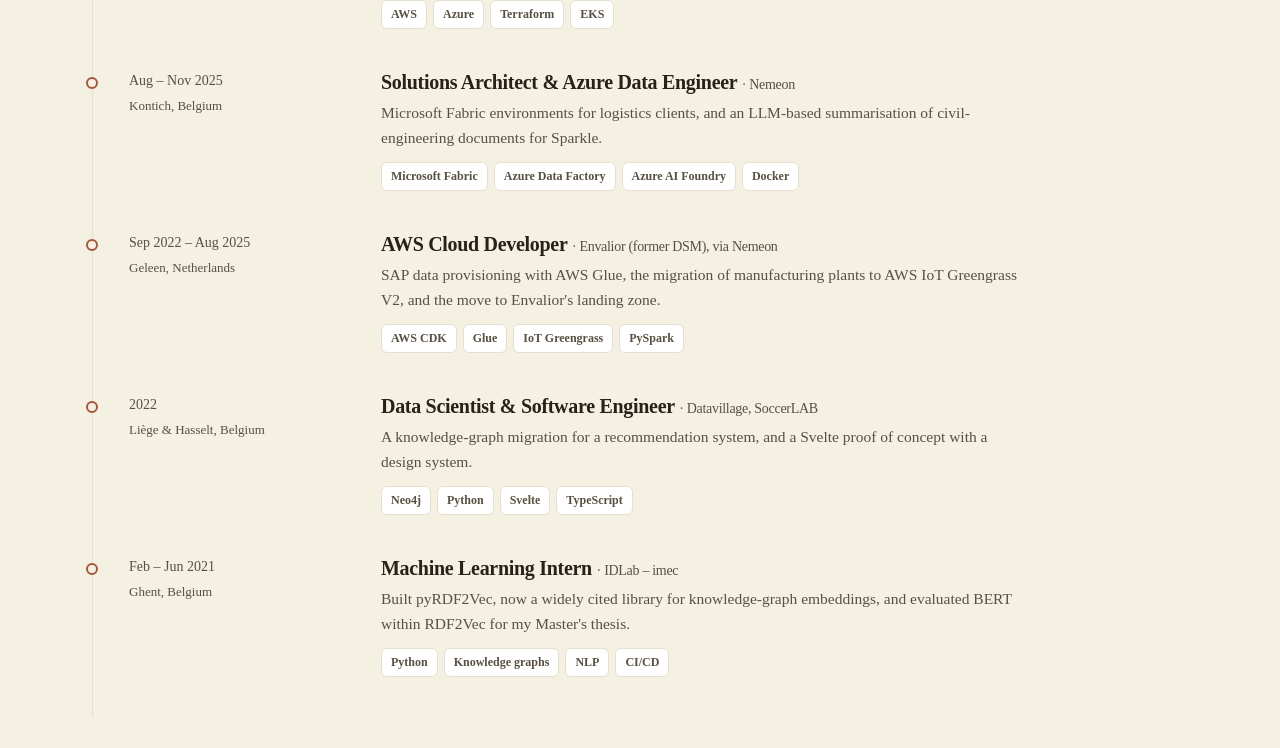
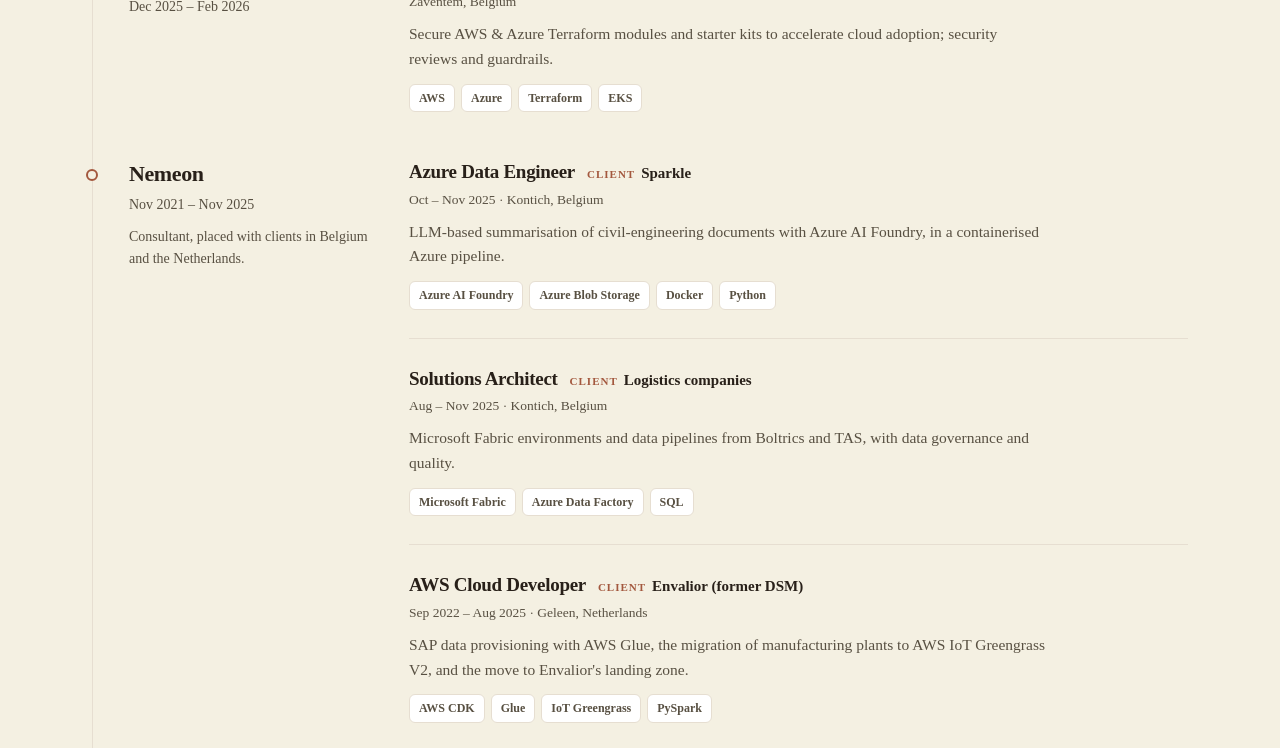
Before and after one commit to rememberYou/rememberYou.github.io, an Astro site: page / in a window 1280 px wide. Shown: the part 2277-3025 px from the top of the page. Built offline with nearby package versions, Linux system fonts and the light colour scheme; Astro itself is replaced by a stand-in of ours.

Commit message:
fix(experience): separate employers from the clients worked for
The same field held the employer in one entry and the client in another,
worded three ways ('CBTW, for Partenamut', 'Envalior (former DSM), via
Nemeon', 'Datavillage, SoccerLAB'), so it read as a new employer every time.

Experience is now a list of employers, each with its missions; a mission
names its client, under the same 'Client' label everywhere. Nemeon shows
once, with its five client missions; the two 2022 missions are separate.

```diff
--- a/src/components/Experience.astro
+++ b/src/components/Experience.astro
@@ -7,26 +7,43 @@ import { experience } from '../data/profile';
     <div class="reveal">
       <p class="kicker">Experience</p>
       <h2 id="experience-title">Where I've made an impact.</h2>
+      <p class="lede">By employer, with the clients I worked for as a consultant.</p>
     </div>
     <ol class="timeline">
-      {experience.map(({ period, place, role, company, summary, stack, current }) => (
-        <li class:list={['job', 'reveal', { current }]}>
-          <p class="when">
-            {current && <span class="now">Current</span>}
-            {period}
-            <span class="place">{place}</span>
-          </p>
-          <div>
+      {experience.map(({ name, period, summary, current, missions }) => (
+        <li class:list={['employer', 'reveal', { current }]}>
+          <div class="head">
             <h3>
-              {role} <small>· {company}</small>
+              {name}
+              {current && <span class="now">Current</span>}
             </h3>
-            <p class="summary">{summary}</p>
-            <ul class="stack" aria-label="Technologies">
-              {stack.map((tech) => (
-                <li>{tech}</li>
-              ))}
-            </ul>
+            <p class="period">{period}</p>
+            {summary && <p class="about">{summary}</p>}
           </div>
+          <ol class="missions">
+            {missions.map((mission) => (
+              <li class="mission">
+                <h4>
+                  {mission.role}
+                  {mission.client && (
+                    <span class="client">
+                      <span class="label">Client</span>
+                      {mission.client}
+                    </span>
+                  )}
+                </h4>
+                <p class="meta">
+                  {missions.length > 1 ? `${mission.period} · ${mission.place}` : mission.place}
+                </p>
+                <p class="summary">{mission.summary}</p>
+                <ul class="stack" aria-label="Technologies">
+                  {mission.stack.map((tech) => (
+                    <li>{tech}</li>
+                  ))}
+                </ul>
+              </li>
+            ))}
+          </ol>
         </li>
       ))}
     </ol>
@@ -44,19 +61,19 @@ import { experience } from '../data/profile';
     list-style: none;
   }
 
-  .job {
+  .employer {
     position: relative;
     display: grid;
-    grid-template-columns: 220px 1fr;
-    gap: 32px;
-    padding: 0 0 40px 36px;
+    grid-template-columns: 240px 1fr;
+    gap: 40px;
+    padding: 0 0 48px 36px;
   }
 
-  .job::before {
+  .employer::before {
     content: '';
     position: absolute;
     left: -7px;
-    top: 8px;
+    top: 9px;
     width: 12px;
     height: 12px;
     border-radius: 50%;
@@ -64,16 +81,26 @@ import { experience } from '../data/profile';
     border: 2px solid var(--primary);
   }
 
-  .job.current::before {
+  .employer.current::before {
     background: var(--primary);
     box-shadow: 0 0 0 5px color-mix(in srgb, var(--primary) 22%, transparent);
   }
 
+  h3 {
+    display: flex;
+    align-items: center;
+    gap: 10px;
+    font-family: var(--font-title);
+    font-size: 22px;
+    font-weight: 700;
+    letter-spacing: -0.4px;
+    line-height: 1.3;
+  }
+
   .now {
-    display: inline-block;
-    margin-right: 8px;
     padding: 1px 8px;
     border-radius: 999px;
+    font-family: var(--font-body);
     font-size: 11px;
     font-weight: 600;
     letter-spacing: 0.6px;
@@ -82,36 +109,70 @@ import { experience } from '../data/profile';
     background: var(--primary);
   }
 
-  .when {
+  .period {
+    margin-top: 4px;
     font-size: 14px;
     font-weight: 500;
     color: var(--soft);
   }
 
-  .place {
-    display: block;
-    margin-top: 2px;
-    font-size: 13px;
-    font-weight: 400;
+  .about {
+    margin-top: 10px;
+    font-size: 14px;
+    line-height: 1.55;
+    color: var(--soft);
   }
 
-  h3 {
+  .missions {
+    display: grid;
+    gap: 28px;
+    list-style: none;
+  }
+
+  .mission + .mission {
+    padding-top: 28px;
+    border-top: 1px solid var(--border);
+  }
+
+  h4 {
+    display: flex;
+    flex-wrap: wrap;
+    align-items: baseline;
+    gap: 6px 12px;
     font-family: var(--font-title);
-    font-size: 20px;
+    font-size: 19px;
     font-weight: 700;
     letter-spacing: -0.3px;
     line-height: 1.3;
   }
 
-  small {
+  .client {
+    display: inline-flex;
+    align-items: baseline;
+    gap: 6px;
     font-family: var(--font-body);
-    font-size: 14px;
-    font-weight: 500;
+    font-size: 15px;
+    font-weight: 600;
+    letter-spacing: 0;
+    color: var(--text);
+  }
+
+  .label {
+    font-size: 11px;
+    font-weight: 600;
+    letter-spacing: 1px;
+    text-transform: uppercase;
+    color: var(--primary);
+  }
+
+  .meta {
+    margin-top: 4px;
+    font-size: 13.5px;
     color: var(--soft);
   }
 
   .summary {
-    margin-top: 6px;
+    margin-top: 8px;
     max-width: 640px;
     font-size: 15.5px;
     line-height: 1.6;
@@ -137,9 +198,9 @@ import { experience } from '../data/profile';
   }
 
   @media (max-width: 920px) {
-    .job {
+    .employer {
       grid-template-columns: 1fr;
-      gap: 6px;
+      gap: 18px;
       padding-left: 26px;
     }
   }
--- a/src/data/profile.ts
+++ b/src/data/profile.ts
@@ -94,71 +94,123 @@ export const expertise: { icon: Icon; title: string; summary: string; points: st
   },
 ];
 
-export interface Job {
+/** One assignment: for a client when there is one, for the employer otherwise. */
+export interface Mission {
+  role: string;
+  /** Who the work was for, when it was not the employer itself. */
+  client?: string;
   period: string;
   place: string;
-  role: string;
-  company: string;
   summary: string;
   stack: string[];
-  current?: boolean;
 }
 
-export const experience: Job[] = [
+/** An employer, and the missions done while employed there, newest first. */
+export interface Employer {
+  name: string;
+  period: string;
+  /** What the employment was, when it is more than its missions. */
+  summary?: string;
+  current?: boolean;
+  missions: Mission[];
+}
+
+export const experience: Employer[] = [
   {
+    name: 'CBTW',
+    period: 'Apr 2026 – Present',
+    summary: 'Cloud architectures on AWS and Azure for clients, and contributions to RFPs.',
+    current: true,
+    missions: [
+      {
+        role: 'Solutions Architect',
+        client: 'Partenamut',
         period: 'Apr 2026 – Present',
         place: 'Brussels, Belgium · Hybrid',
-    role: 'Solutions Architect',
-    company: 'CBTW, for Partenamut',
         summary:
-      'Cloud architectures on AWS and Azure, and RFPs. For Partenamut: a multi-account CI/CD pipeline factory, a central monitoring platform, intelligent document processing, and data ingestion into Redshift.',
+          'A multi-account CI/CD pipeline factory, a central monitoring platform, intelligent document processing, and data ingestion into Redshift.',
         stack: ['AWS CDK', 'CodePipeline', 'Step Functions', 'Bedrock'],
-    current: true,
+      },
+    ],
   },
   {
+    name: 'Deloitte',
+    period: 'Dec 2025 – Feb 2026',
+    missions: [
+      {
+        role: 'Solutions Architect',
         period: 'Dec 2025 – Feb 2026',
         place: 'Zaventem, Belgium',
-    role: 'Solutions Architect',
-    company: 'Deloitte',
         summary:
           'Secure AWS & Azure Terraform modules and starter kits to accelerate cloud adoption; security reviews and guardrails.',
         stack: ['AWS', 'Azure', 'Terraform', 'EKS'],
       },
+    ],
+  },
   {
+    name: 'Nemeon',
+    period: 'Nov 2021 – Nov 2025',
+    summary: 'Consultant, placed with clients in Belgium and the Netherlands.',
+    missions: [
+      {
+        role: 'Azure Data Engineer',
+        client: 'Sparkle',
+        period: 'Oct – Nov 2025',
+        place: 'Kontich, Belgium',
+        summary:
+          'LLM-based summarisation of civil-engineering documents with Azure AI Foundry, in a containerised Azure pipeline.',
+        stack: ['Azure AI Foundry', 'Azure Blob Storage', 'Docker', 'Python'],
+      },
+      {
+        role: 'Solutions Architect',
+        client: 'Logistics companies',
         period: 'Aug – Nov 2025',
         place: 'Kontich, Belgium',
-    role: 'Solutions Architect & Azure Data Engineer',
-    company: 'Nemeon',
         summary:
-      'Microsoft Fabric environments for logistics clients, and an LLM-based summarisation of civil-engineering documents for Sparkle.',
-    stack: ['Microsoft Fabric', 'Azure Data Factory', 'Azure AI Foundry', 'Docker'],
+          'Microsoft Fabric environments and data pipelines from Boltrics and TAS, with data governance and quality.',
+        stack: ['Microsoft Fabric', 'Azure Data Factory', 'SQL'],
       },
       {
+        role: 'AWS Cloud Developer',
+        client: 'Envalior (former DSM)',
         period: 'Sep 2022 – Aug 2025',
         place: 'Geleen, Netherlands',
-    role: 'AWS Cloud Developer',
-    company: 'Envalior (former DSM), via Nemeon',
         summary:
           "SAP data provisioning with AWS Glue, the migration of manufacturing plants to AWS IoT Greengrass V2, and the move to Envalior's landing zone.",
         stack: ['AWS CDK', 'Glue', 'IoT Greengrass', 'PySpark'],
       },
       {
-    period: '2022',
-    place: 'Liège & Hasselt, Belgium',
-    role: 'Data Scientist & Software Engineer',
-    company: 'Datavillage, SoccerLAB',
-    summary:
-      'A knowledge-graph migration for a recommendation system, and a Svelte proof of concept with a design system.',
-    stack: ['Neo4j', 'Python', 'Svelte', 'TypeScript'],
+        role: 'Software Engineer',
+        client: 'SoccerLAB',
+        period: 'Aug – Sep 2022',
+        place: 'Hasselt, Belgium',
+        summary: 'A Svelte proof of concept against React and Angular, with a design system.',
+        stack: ['Svelte', 'TypeScript', 'Storybook', 'Tailwind CSS'],
       },
       {
+        role: 'Data Scientist',
+        client: 'Datavillage',
+        period: 'Jan – Apr 2022',
+        place: 'Liège, Belgium',
+        summary:
+          'A knowledge-graph migration and a faster recommendation system, with lower SPARQL and Cypher latency.',
+        stack: ['Neo4j', 'Python', 'DBpedia', 'Wikidata'],
+      },
+    ],
+  },
+  {
+    name: 'IDLab – imec',
+    period: 'Feb – Jun 2021',
+    missions: [
+      {
+        role: 'Machine Learning Intern',
         period: 'Feb – Jun 2021',
         place: 'Ghent, Belgium',
-    role: 'Machine Learning Intern',
-    company: 'IDLab – imec',
         summary:
           "Built pyRDF2Vec, now a widely cited library for knowledge-graph embeddings, and evaluated BERT within RDF2Vec for my Master's thesis.",
         stack: ['Python', 'Knowledge graphs', 'NLP', 'CI/CD'],
+      },
+    ],
   },
 ];
 
```
Lines whose indentation alone changed are shown as unchanged.
